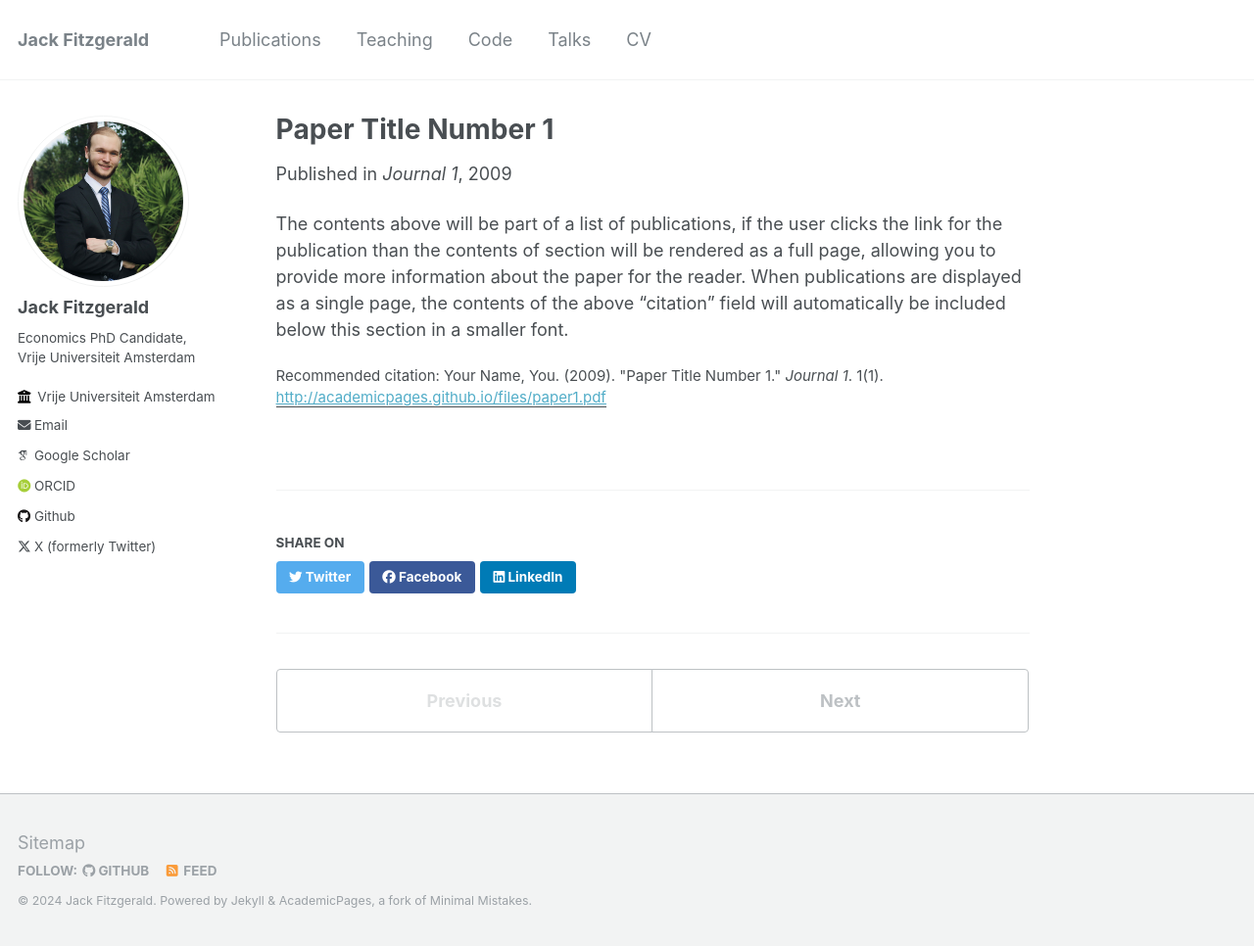
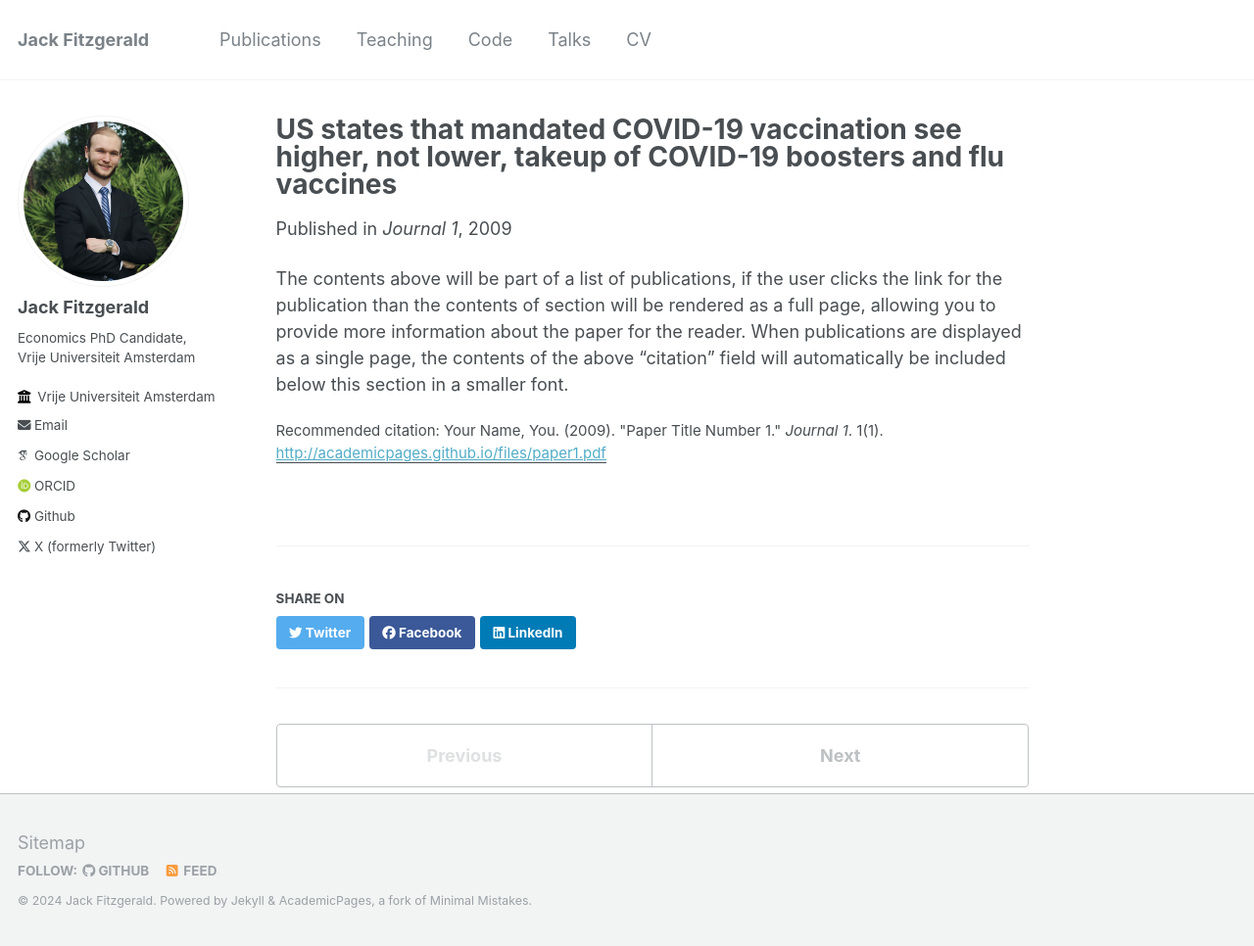
Before and after one commit to jack-fitzgerald/jack-fitzgerald.github.io, a Jekyll site: the page built from _publications/PNAS-RR-replication.md, in a window 1280 px wide and 966 px high. Shown: the whole window at 98% size. Built offline with Jekyll 4.4.1, drawn with Linux system fonts in a browser that asks for light colours; some web fonts are replaced; a file with an impossible date is left out.

Commit message:
Update and rename 2009-10-01-paper-title-number-1.md to PNAS-RR-replication.md

```diff
--- a/_publications/2009-10-01-paper-title-number-1.md
+++ b/_publications/PNAS-RR-replication.md
@@ -1,5 +1,5 @@
 ---
-title: "Paper Title Number 1"
+title: "US states that mandated COVID-19 vaccination see higher, not lower, takeup of COVID-19 boosters and flu vaccines"
 collection: publications
 permalink: /publication/2009-10-01-paper-title-number-1
 excerpt: 'This paper is about the number 1. The number 2 is left for future work.'
```
